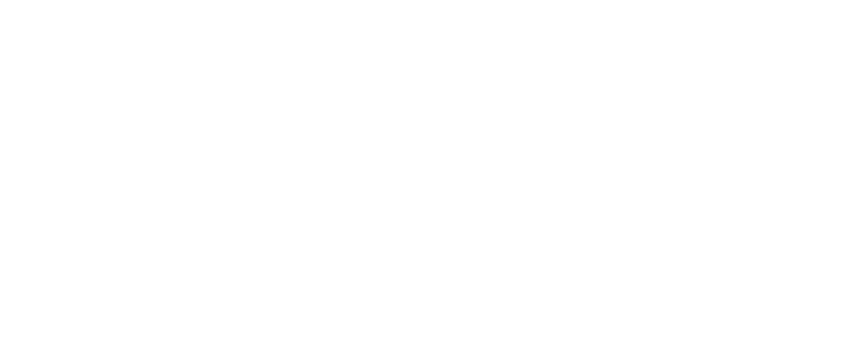
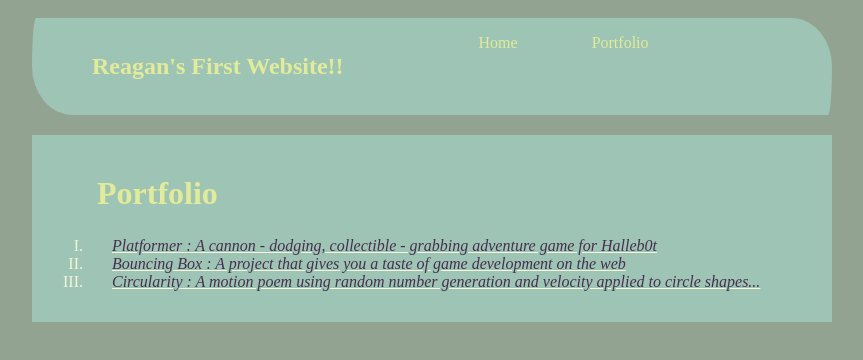
Before and after one commit to ReaganRose/ReaganRose.github.io, a plain HTML site: page portfolio.html in a window 1280 px wide. Shown: the whole page, without its empty margins (208-1071 px from the left). Drawn offline with Linux system fonts and the light colour scheme.

Commit message:
update webpage

```diff
--- a/portfolio.html
+++ b/portfolio.html
@@ -0,0 +1,34 @@
+<!DOCTYPE HTML>
+<html>
+    <head>
+       <title>Reagan's Amazing Website</title>
+       <link rel = "stylesheet" href="style.css">
+    </head>
+
+    <body>
+      <div id="all-contents">
+        <nav>
+            <h1>Reagan's First Website!!</h1>
+            <ul id="nav-ul">
+                <li class="nav-li">
+                    <a class="nav-a" href="index.html">Home</a>
+                </li>
+                <li class="nav-li">
+                    <a class="nav-a" href="portfolio.html">Portfolio</a>
+                </li>
+            </ul>
+        </nav>
+        <main>
+            <div class="content">
+                <h1 id="name"> Portfolio</h1>
+                <ul id ="Portfolio">
+                    <li><a id = "list" href="projects/platformer/">Platformer : A cannon - dodging, collectible - grabbing adventure game for Halleb0t</a></li>
+                    <li><a id = "list" href="projects/bouncing-box/">Bouncing Box : A project that gives you a taste of game development on the web </a></li>
+                    <li><a id = "list" href="projects/circularity/">Circularity : A motion poem using random number generation and velocity applied to circle shapes...</a></li>
+                </ul>
+            </div>
+        </main>
+      </div>
+
+    </body>
+</html>
--- a/style.css
+++ b/style.css
@@ -83,3 +83,15 @@ ul {
     color: #A44A3F;
     list-style-type: upper-roman;
 }
+#Portfolio {
+    text-decoration: underline;
+    color:beige;
+}
+#name {
+    color:#E2EB98;
+    padding: 0px;
+}
+#list {
+    color:#48304D;
+    font-style: italic;
+}
```
